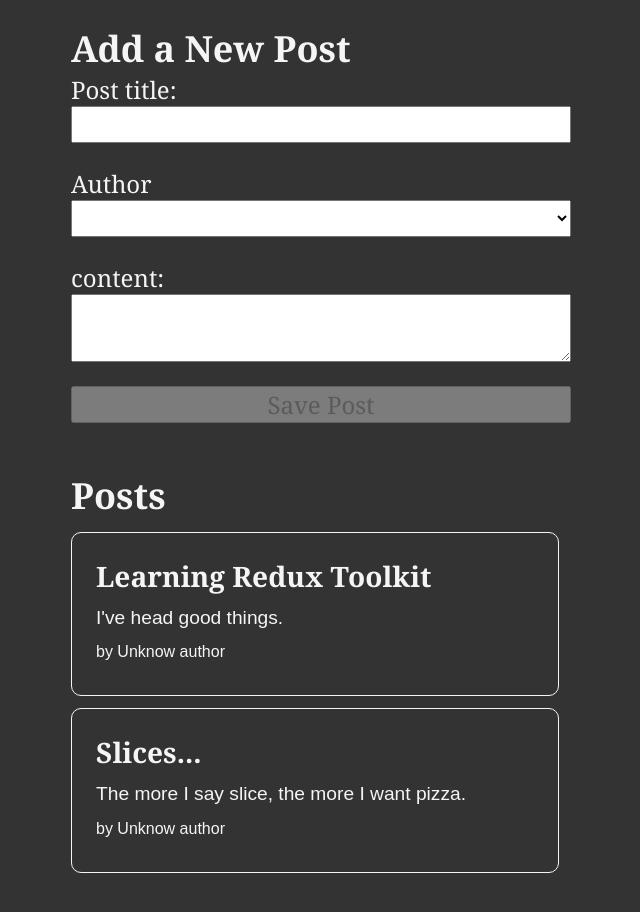
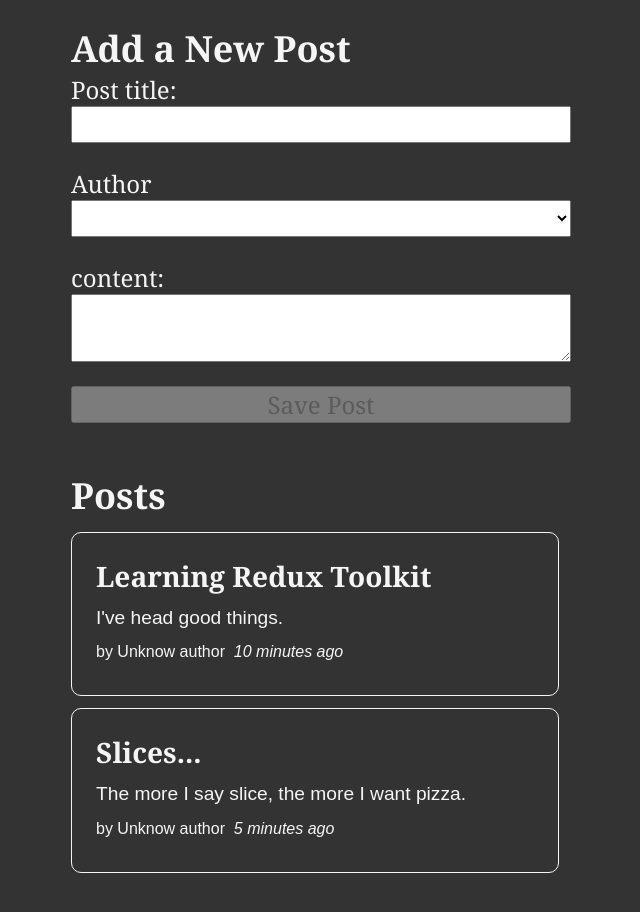
Before and after one commit to WagnerGauer/dave-gray-code-along, a React (Create React App) app in the folder react-redux-course-for-beginners/bulletin-board-app/: page / in a window 1280 px wide. Shown: the top 912 px of the page, without its empty margins (319-959 px from the left). Built offline with nearby package versions, Linux system fonts and the light colour scheme.

Commit message:
add date-fns library, modify posts for the initial state to contain dates, update the prepare function in the postAdded action to save the date the post was created to state, create the TimeAgo component and use it in the PostList component to show how long ago the post was made

```diff
--- a/react-redux-course-for-beginners/bulletin-board-app/package.json
+++ b/react-redux-course-for-beginners/bulletin-board-app/package.json
@@ -7,6 +7,7 @@
     "@testing-library/jest-dom": "^5.16.5",
     "@testing-library/react": "^13.4.0",
     "@testing-library/user-event": "^13.5.0",
+    "date-fns": "^2.30.0",
     "react": "^18.2.0",
     "react-dom": "^18.2.0",
     "react-redux": "^8.1.1",
--- a/react-redux-course-for-beginners/bulletin-board-app/src/features/posts/PostAuthor.js
+++ b/react-redux-course-for-beginners/bulletin-board-app/src/features/posts/PostAuthor.js
@@ -1,4 +1,4 @@
-import { UseSelector, useSelector } from "react-redux/es/hooks/useSelector";
+import { useSelector } from "react-redux/es/hooks/useSelector";
 import { selectAllUsers } from "../users/usersSlice";
 
 import React from "react";
--- a/react-redux-course-for-beginners/bulletin-board-app/src/features/posts/PostsList.js
+++ b/react-redux-course-for-beginners/bulletin-board-app/src/features/posts/PostsList.js
@@ -1,6 +1,7 @@
 import { useSelector } from "react-redux/es/hooks/useSelector";
 import { selectAllPosts } from "./postsSlice";
 import PostAuthor from "./PostAuthor";
+import TimeAgo from "./TimeAgo";
 
 import React from "react";
 
@@ -13,6 +14,7 @@
       <p>{post.content.substring(0, 100)}</p>
       <p className="postCredit">
         <PostAuthor userId={post.userId} />
+        <TimeAgo timestamp={post.date} />
       </p>
     </article>
   ));
--- /dev/null
+++ b/react-redux-course-for-beginners/bulletin-board-app/src/features/posts/TimeAgo.js
@@ -0,0 +1,19 @@
+import { parseISO, formatDistanceToNow } from "date-fns";
+
+import React from "react";
+
+const TimeAgo = ({ timestamp }) => {
+  let timeAgo = "";
+  if (timestamp) {
+    const date = parseISO(timestamp);
+    const timePeriod = formatDistanceToNow(date);
+    timeAgo = `${timePeriod} ago`;
+  }
+  return (
+    <span title={timestamp}>
+      &nbsp; <i>{timeAgo}</i>
+    </span>
+  );
+};
+
+export default TimeAgo;
--- a/react-redux-course-for-beginners/bulletin-board-app/src/features/posts/postsSlice.js
+++ b/react-redux-course-for-beginners/bulletin-board-app/src/features/posts/postsSlice.js
@@ -1,16 +1,18 @@
-import { createSlice } from "@reduxjs/toolkit";
-import { nanoid } from "@reduxjs/toolkit";
+import { createSlice, nanoid } from "@reduxjs/toolkit";
+import { sub } from "date-fns";
 
 const initialState = [
   {
     id: "1",
     title: "Learning Redux Toolkit",
     content: "I've head good things.",
+    date: sub(new Date(), { minutes: 10 }).toISOString(),
   },
   {
     id: "2",
     title: "Slices...",
     content: "The more I say slice, the more I want pizza.",
+    date: sub(new Date(), { minutes: 5 }).toISOString(),
   },
 ];
 
@@ -20,6 +22,7 @@
   reducers: {
     postAdded: {
       reducer(state, action) {
+        console.log(state);
         state.push(action.payload);
       },
       prepare(title, content, userId) {
@@ -28,6 +31,7 @@
             id: nanoid(),
             title,
             content,
+            date: new Date().toISOString(),
             userId,
           },
         };
```
Also changed, not shown: 1 other file (tests, documents, lock files or other folders).
